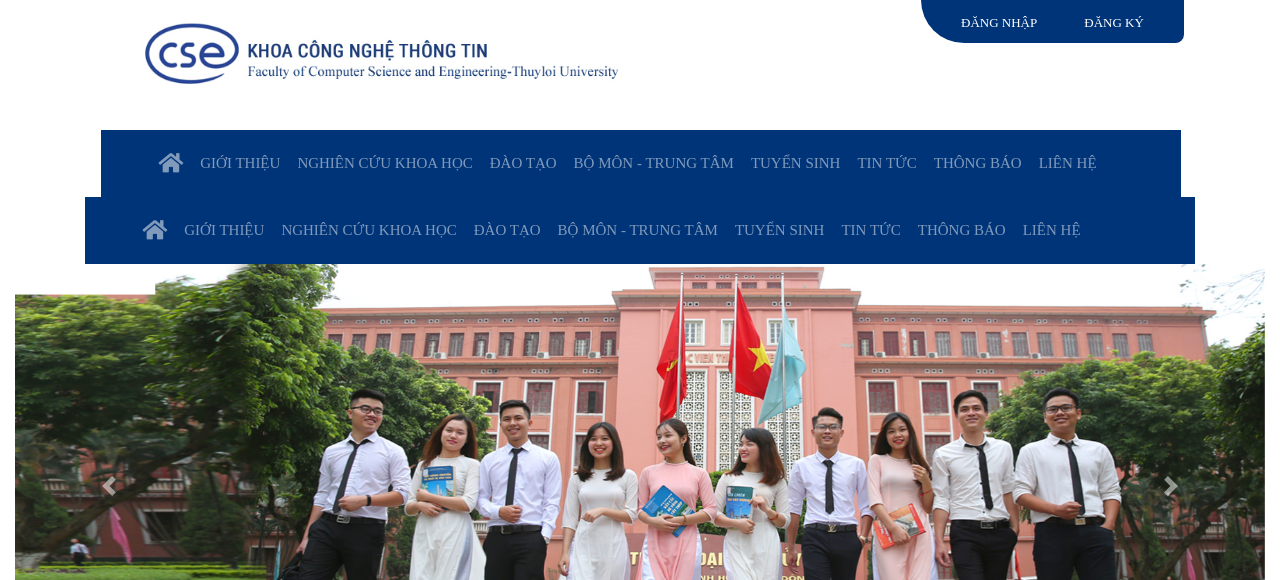
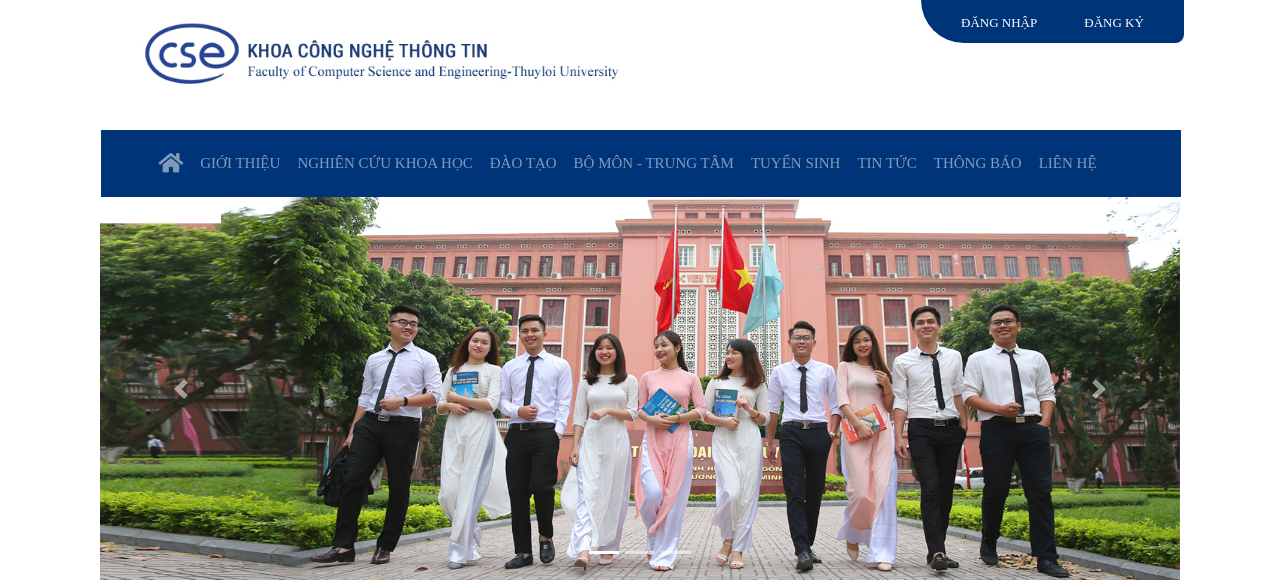
Before and after one commit to Quyetkull2000/CSE485_1851171492_PhamNhuQuyet, a PHP site: page / in a window 1280 px wide. Shown: the top 580 px of the page. Run offline with PHP 8.4, Linux system fonts and the light colour scheme; some libraries are stand-ins or nearby versions.

Commit message:
sua header

```diff
--- a/3.PROJECT/includes/header.php
+++ b/3.PROJECT/includes/header.php
@@ -1,12 +1,6 @@
 <!-- Navigation -->
 		<!--nav1-->
-		<style>
-			.menuu ul li a:hover{
-			background: #003478;
-			color: white;
-			}
-			.dropdown:hover .dropdown-menu {display: block;}
-		</style>
+
 		<div class="aa" style="width: 1080px; margin-left: 16px;">
 			<div class="container-fluid menu-area style">
 				<div class="row">
@@ -18,13 +12,13 @@
 								<div class="row" style="background-color: #003478; margin-left: 0px; border-radius: 0px 0px 10px 50px;  height: 43px; ">
 									<div class="col-md-6">
 										<div>
-											<a  href="includes/Login.php" style="margin-left: 10px;margin-top: 0px;padding-top: 3px;padding-right: 0px;color: white;float: left; ">Đăng nhập</a>
+											<a  href="login.php" style="margin-left: 10px;margin-top: 0px;padding-top: 3px;padding-right: 0px;color: white;float: left; ">Đăng nhập</a>
 										</div>
 									</div>
 
 									<div class="col-md-6">
 										<div >
-											<a  href="includes/Register.php" style="margin-left: 17px;margin-top: 0px;padding-top: 3px;padding-left: 0px;color: white; ">Đăng ký</a>
+											<a  href="login.php" style="margin-left: 17px;margin-top: 0px;padding-top: 3px;padding-left: 0px;color: white; ">Đăng ký</a>
 										</div>
 									</div>
 								</div>
@@ -35,97 +29,3 @@
 			</div>
 
 		<!--nav2-->
-
-		<div class="container ame" >
-
-			<nav class=" navbar-expand-lg  navbar-dark navbar">
-
-				<button class="navbar-toggler" type="button" data-toggle="collapse" data-target="#bs-example-navbar-collapse-1"><span class="navbar-toggler-icon"></span></button>
-				<a class="navbar-brand" href="#"></a>
-				<div class="collapse navbar-collapse menuu" id="bs-example-navbar-collapse-1">
-					<ul class="navbar-nav" style="">
-
-						<li class="nav-item ">
-							<a class="nav-link" href="#" style="font-size: 22px;"><i class="fas fa-home"></i> <span class="sr-only"></span></a>
-						</li>
-
-
-						<li class="nav-item dropdown">
-							<a class="nav-link " id="navbarDropdownMenuLink" data-toggle="dropdown" style="font-size: 15px;margin-top: 5px;">GIỚI THIỆU</a>
-							<div class="dropdown-menu " aria-labelledby="navbarDropdownMenuLink" >
-								<a class="dropdown-item" href="#">Logo Khoa  CNTT</a>
-								<a class="dropdown-item" href="#">Lời chào mừng</a>
-								<a class="dropdown-item" href="#">Tổ chức</a>
-								<a class="dropdown-item" href="#">Hợp tác liên kết</a>
-							</div>
-						</li>
-
-
-						<li class="nav-item dropdown">
-							<a class="nav-link " href="http://example.com" id="navbarDropdownMenuLink" data-toggle="dropdown" style="font-size: 15px;margin-top: 5px;">NGHIÊN CỨU KHOA HỌC</a>
-							<div class="dropdown-menu" aria-labelledby="navbarDropdownMenuLink">
-								<a class="dropdown-item" href="#">Các đề tài dự án</a>
-								<a class="dropdown-item" href="#">Thông tin seminar</a>
-								<a class="dropdown-item" href="#">Công trình công bố</a>
-								<a class="dropdown-item" href="#">Các phòng thí nghiệm</a>
-							</div>
-						</li>
-
-
-
-						<li class="nav-item dropdown">
-							<a class="nav-link " href="http://example.com" id="navbarDropdownMenuLink" data-toggle="dropdown" style="font-size: 15px;margin-top: 5px;">ĐÀO TẠO</a>
-							<div class="dropdown-menu" aria-labelledby="navbarDropdownMenuLink">
-								<a class="dropdown-item" href="#">Đào tạo khoa học</a>
-								<a class="dropdown-item" href="#">Đào tạo sau đại học</a>
-								<a class="dropdown-item" href="#">Chuẩn đầu ra</a>
-								<a class="dropdown-item" href="#">Định hướng ngành nghề</a>
-								<a class="dropdown-item" href="#">Mô hình đào tạo</a>
-								<a class="dropdown-item" href="#">Đề cương môn học</a>
-							</div>
-						</li>
-
-						<li class="nav-item dropdown">
-							<a class="nav-link " href="http://example.com" id="navbarDropdownMenuLink" data-toggle="dropdown" style="font-size: 15px;margin-top: 5px;">BỘ MÔN - TRUNG TÂM</a>
-							<div class="dropdown-menu" aria-labelledby="navbarDropdownMenuLink">
-								<a class="dropdown-item" href="#">CN Phần mềm</a>
-								<a class="dropdown-item" href="#">Hệ thống thông tin</a>
-								<a class="dropdown-item" href="#">Khoa học máy tính và mạng</a>
-								<a class="dropdown-item" href="#">Toán học</a>
-								<a class="dropdown-item" href="#">Tin học và kĩ thuật tính toán</a>
-								<a class="dropdown-item" href="#">Trung tâm tin học</a>
-							</div>
-
-							<li class="nav-item dropdown">
-								<a class="nav-link " href="http://example.com" id="navbarDropdownMenuLink" data-toggle="dropdown" style="font-size: 15px;margin-top: 5px;">TUYỂN SINH</a>
-
-
-								<li class="nav-item dropdown">
-									<a class="nav-link " href="http://example.com" id="navbarDropdownMenuLink" data-toggle="dropdown" style="font-size: 15px;margin-top: 5px;">TIN TỨC</a>
-									<div class="dropdown-menu" aria-labelledby="navbarDropdownMenuLink">
-										<a class="dropdown-item" href="#">Sự kiện</a>
-										<a class="dropdown-item" href="#">CSE trên báo</a>
-									</div>
-
-									<li class="nav-item dropdown">
-										<a class="nav-link " href="http://example.com" id="navbarDropdownMenuLink" data-toggle="dropdown" style="font-size: 15px;margin-top: 5px;">THÔNG BÁO</a>
-										<div class="dropdown-menu" aria-labelledby="navbarDropdownMenuLink">
-											<a class="dropdown-item" href="#">Thông báo</a>
-											<a class="dropdown-item" href="#">TB đào tạo</a>
-											<a class="dropdown-item" href="#">Nghiên cứu khoa học</a>
-											<a class="dropdown-item" href="#">Tuyển dụng</a>
-											<a class="dropdown-item" href="#">Học bổng</a>
-											<a class="dropdown-item" href="#">Thông báo khác</a>
-										</div>
-
-										<li class="nav-item">
-											<a class="nav-link" href="#" style="font-size: 15px;margin-top: 5px;">LIÊN HỆ</a>
-										</li>
-
-
-									</ul>
-								</div>
-							</nav>
-						</div>
-
-						</div>
```
